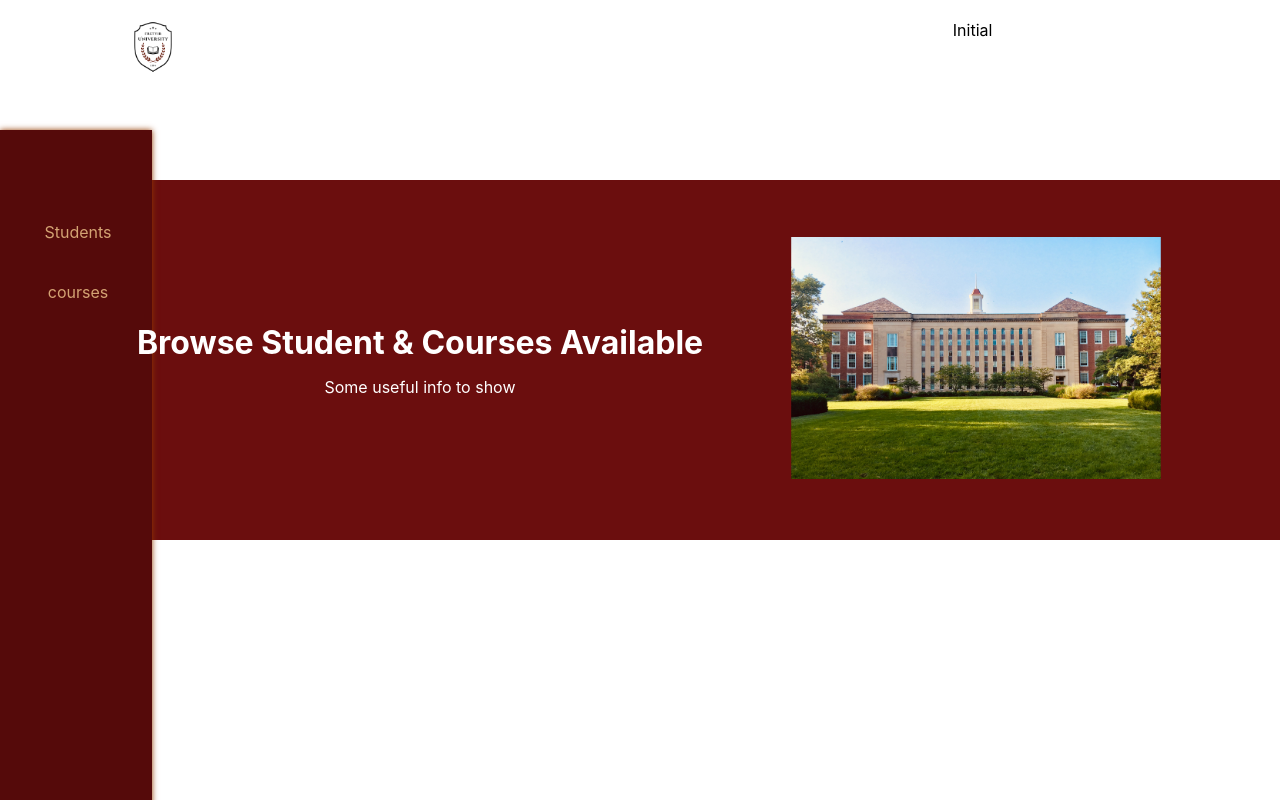
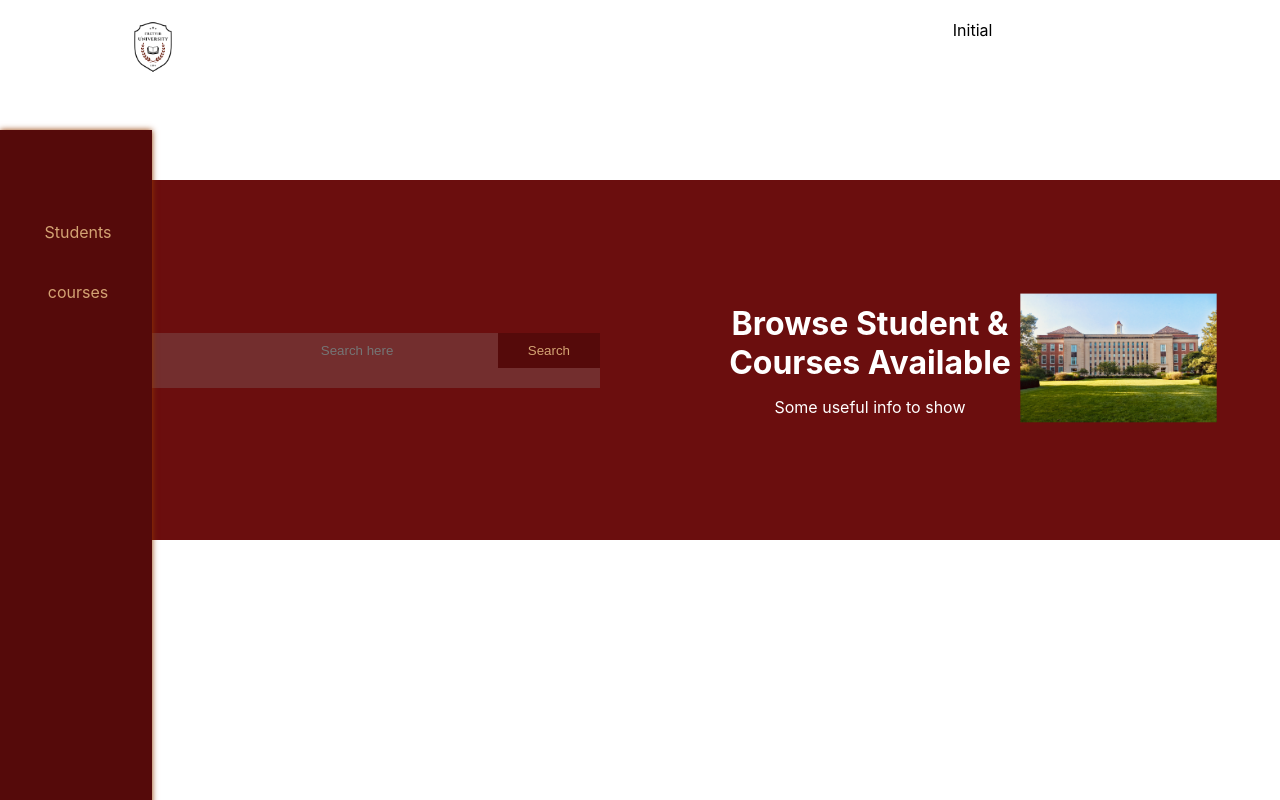
Before and after one commit to tylercaillet/school-report-frontend, a React (Create React App) app: page / in a window 1280 px wide. Shown: the top 800 px of the page. Built offline with nearby package versions, Linux system fonts and the light colour scheme; no server answers.

Commit message:
not going to use

```diff
--- a/src/pages/Home.js
+++ b/src/pages/Home.js
@@ -1,7 +1,7 @@
 import "../styles/Home.css";
 import schoolimg from "../assets/schoolimg.jpg";
-import { useDispatch } from "react-redux";
-import { useEffect } from "react";
+import { useDispatch, useSelector } from "react-redux";
+import { useEffect, useState } from "react";
 import {
   updateAllCoursesList,
   updateAllStudentsList,
@@ -10,9 +10,35 @@ import {
 import { GetCourseList } from "../services/CourseServices";
 import { GetStudentList } from "../services/StudentServices";
 import { GetGrades } from "../services/GradeServices";
+import StudentCard from '../components/StudentCard'
+import { Navigate, useNavigate } from "react-router-dom";
 
 const Home = () => {
   const dispatch = useDispatch();
+  const navigate = useNavigate()
+  const allStudentsList = useSelector((state) => state.allStudentsList)
+  const [formValues, setFormValues] = useState({
+    name: ''
+  })
+  // const [selectedStudent, setSelectedStudent] = useState([])
+  const [needRefresh, setNeedRefresh] = useState([true])
+  const handleChange = (e) => {
+    setFormValues({ ...formValues, [e.target.name]: e.target.value })
+  }
+
+  const handleSubmit = async (e) => {
+    e.preventDefault()
+    let student = await GetStudentList(formValues)
+    setFormValues({
+      name: ''
+    })
+    navigate(`/students`)
+  }
+
+  // const chooseStudent = (selected) => {
+  //   setSelectedStudent(selected)
+  //   navigate(`/${selected.id}`)
+  // }
 
   useEffect(() => {
     const getCoursesList = async () => {
@@ -33,8 +59,31 @@ const Home = () => {
   }, []);
 
   let someStatisticRender = <div>Some useful info to show</div>;
+  let searchStudentRender = (
+    <div className="search-container-home">
+      <div className="search-container-box">
+      <form onSubmit={handleSubmit}  className="search-student-form">
+        <input
+          onChange={handleChange}
+          value={formValues.name}
+          name="name"
+          type="text"
+          placeholder="Search here"
+        />
+        <button type="submit" className="search-student">
+          Search
+        </button>
+      </form>
+      </div>
+    </div>
+  )
+
+
+
+
   let toRender = (
     <div className="home-container">
+      {searchStudentRender}
       <div className="col-1">
         <h1>Browse Student & Courses Available</h1>
         {someStatisticRender}
@@ -44,6 +93,7 @@ const Home = () => {
       </div>
     </div>
   );
+
   return toRender;
 };
 
--- a/src/styles/Home.css
+++ b/src/styles/Home.css
@@ -1,4 +1,4 @@
-.home-container{
+.home-container {
   display: flex;
   background: rgb(107, 14, 14);
   color: white;
@@ -9,18 +9,24 @@
   height: 45vh
 }
 
-.col-1{
+.col-1 {
   width: 50%;
   transform: translateX(100px);
 }
 
-.col-2{
+.col-2 {
   width: 50%;
 
 }
 
-.col-2 img{
+.col-2 img {
   width: 105%;
   scale: 0.55;
   /* padding: 20px 0; */
 }
+
+.search-container-box {
+  display: flex;
+  flex-direction: row-reverse;
+
+}
```
Lines whose indentation alone changed are shown as unchanged.
